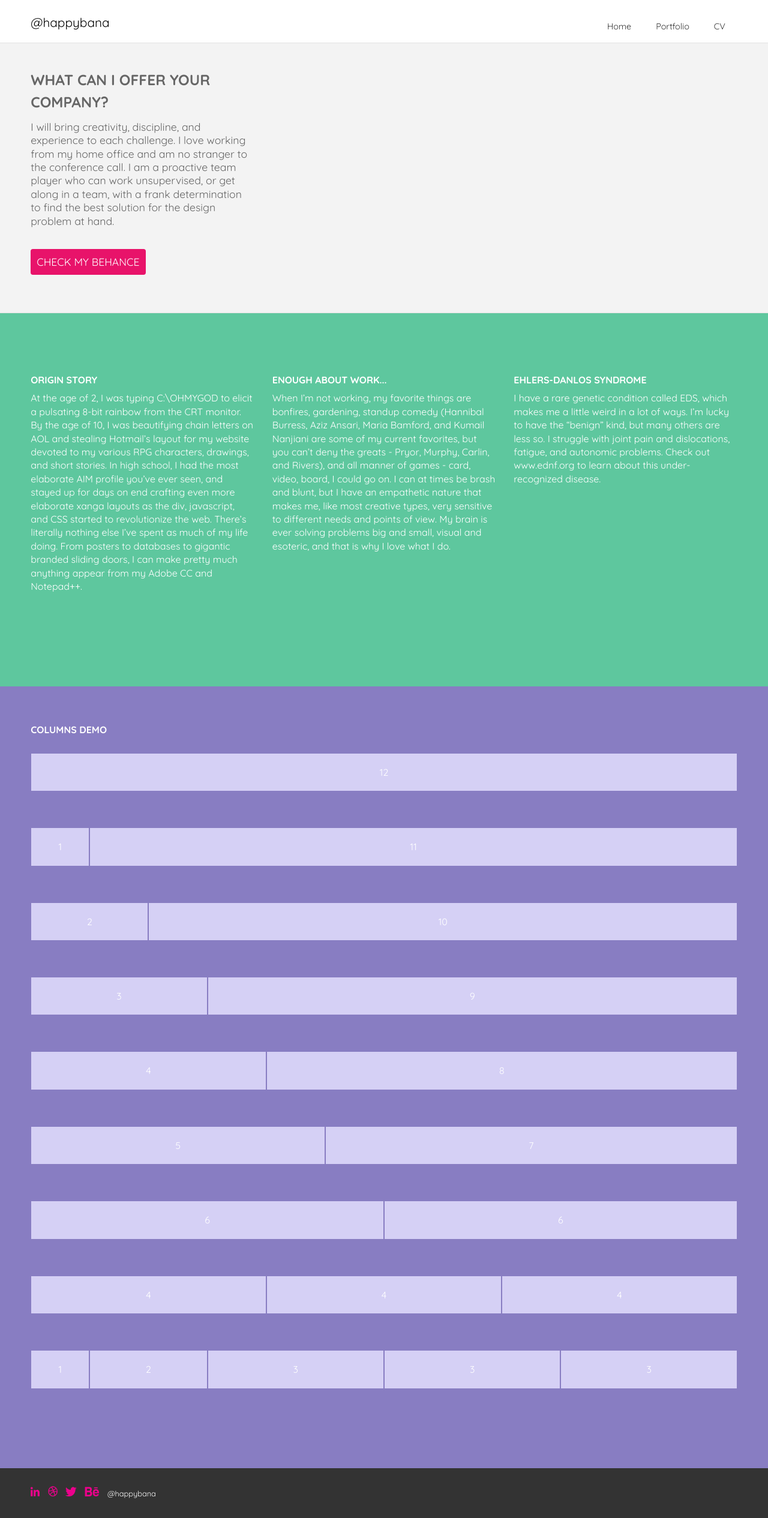
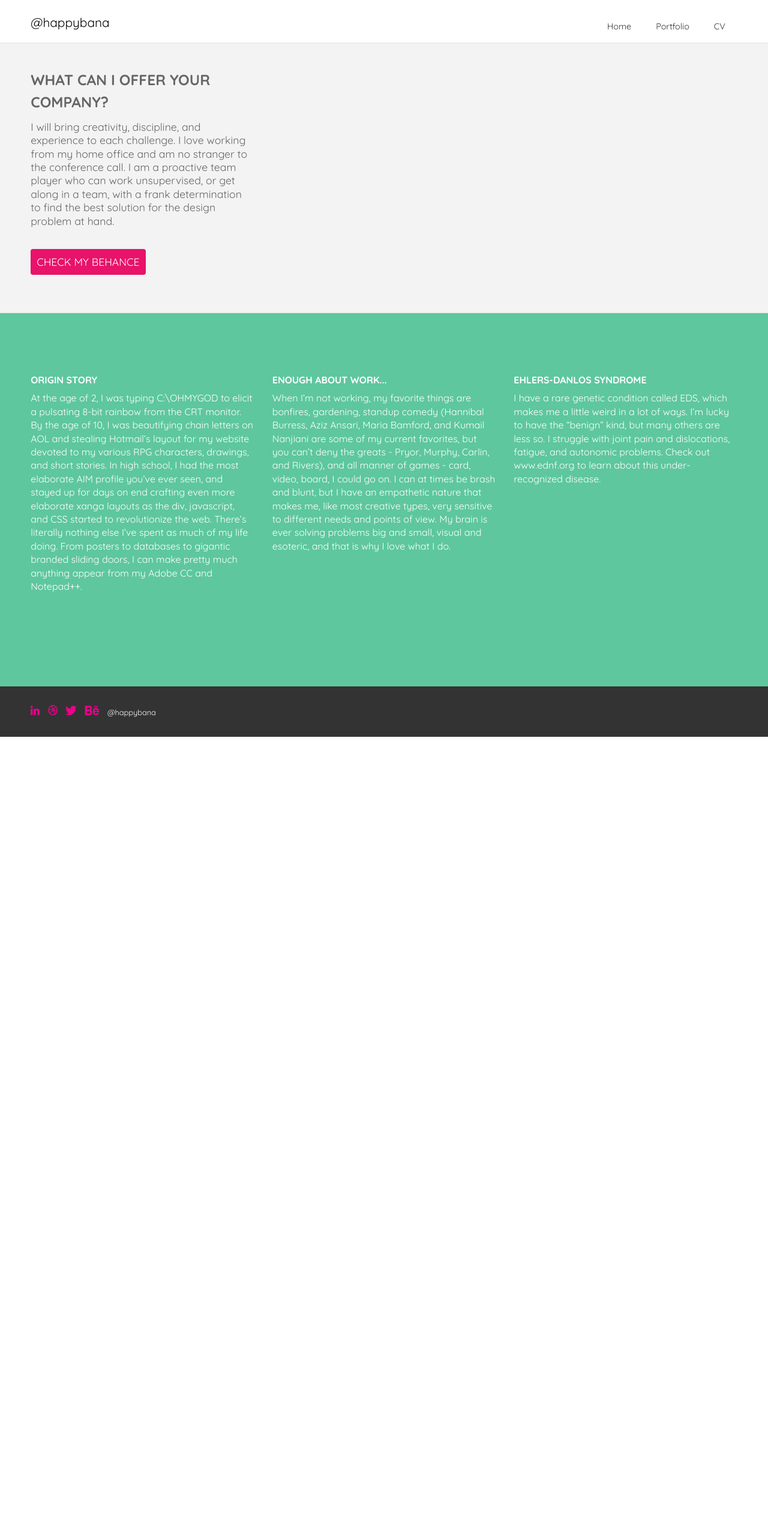
Before and after one commit to banbanbana/happybana.github.io, a Jekyll site: the page home.html, which Jekyll copies as it is, in a window 1280 px wide. Shown: the whole page at 60% size. Built offline with Jekyll 4.4.1, drawn with Linux system fonts in a browser that asks for light colours; some web fonts are replaced; after the commit the page ends 1228 px from its top, so only the background shows below that.

Commit message:
Update home.html

```diff
--- a/home.html
+++ b/home.html
@@ -30,30 +30,7 @@
 <!-- end JS-->
 
 
-<!-- columns demo style. DELETE IT! -->
-<style type="text/css">
-<!--
 
-#columnsdemo .grid_1,
-#columnsdemo .grid_2,
-#columnsdemo .grid_3,
-#columnsdemo .grid_4,
-#columnsdemo .grid_5,
-#columnsdemo .grid_6,
-#columnsdemo .grid_7,
-#columnsdemo .grid_8,
-#columnsdemo .grid_9,
-#columnsdemo .grid_10,
-#columnsdemo .grid_11,
-#columnsdemo .grid_12 {
-text-align: center;
-margin-top:20px;
-padding:20px;
-background:#d5d0f5;
-border: 1px solid #887dc2
-}
--->
-</style>
 </head>
 
 <body id="home">
@@ -125,48 +102,6 @@ border: 1px solid #887dc2
 
 
 
-    <!-- columns demo, delete it!-->
-    <section id="columnsdemo" class="clearfix violetelement vertical-padding" style="padding-bottom:80px;">
-    <div class="wrapper clearfix">
-
-        <h1>Columns demo</h1>
-
-        <div class="grid_12">12</div>
-
-      <div class="grid_1">1</div>
-      <div class="grid_11">11</div>
-
-      <div class="grid_2">2</div>
-      <div class="grid_10">10</div>
-
-      <div class="grid_3">3</div>
-      <div class="grid_9">9</div>
-
-      <div class="grid_4">4</div>
-      <div class="grid_8">8</div>
-
-      <div class="grid_5">5</div>
-      <div class="grid_7">7</div>
-
-      <div class="grid_6">6</div>
-      <div class="grid_6">6</div>
-
-      <div class="grid_4">4</div>
-      <div class="grid_4">4</div>
-      <div class="grid_4">4</div>
-
-      <div class="grid_1">1</div>
-      <div class="grid_2">2</div>
-      <div class="grid_3">3</div>
-      <div class="grid_3">3</div>
-        <div class="grid_3">3</div>
-    </div>
-    </section>
-    <!-- #end columns demo -->
-
-
-
-
 <!-- footer area -->
 <footer>
 	<div id="colophon" class="wrapper clearfix">
```
